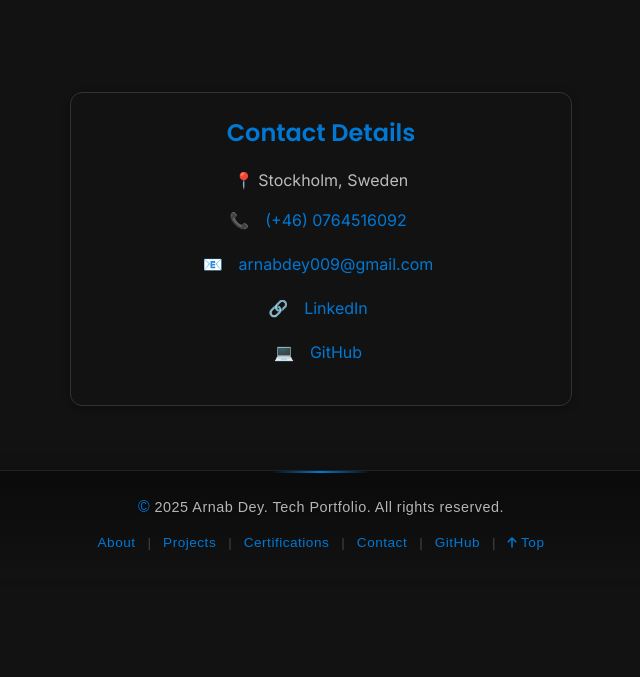
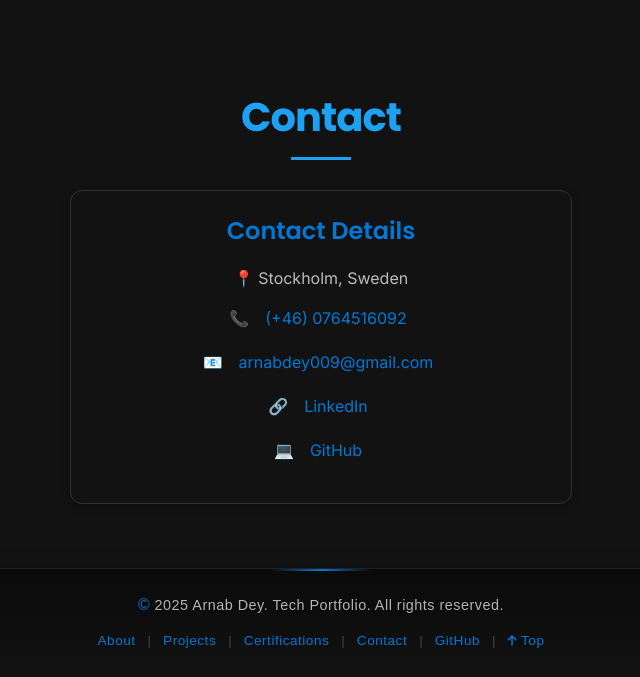
Before and after one commit to arnabdey73/arnabdey73.github.io, a Jekyll site: the page built from content/contact.md, in a window 1280 px wide. Shown: the part 696-1373 px from the top of the page, without its empty margins (319-959 px from the left). Built offline with Jekyll 4.4.1, drawn with Linux system fonts in a browser that asks for light colours; nearby versions of some CDN libraries; before the commit the page ends 1275 px from its top, so only the background shows below that.

Commit message:
feat: add single layout and update about page title for consistency

```diff
--- a/_layouts/default.html
+++ b/_layouts/default.html
@@ -28,11 +28,12 @@ layout: default
   <header>
     <nav>
         {% include header.html %} <!-- Navigation bar -->
-    </nav>
-  </header>  <main class="content">    <div class="content-wrapper">
-      {% if page.title and page.layout == 'single' and page.permalink != '/about/' %}
-      <h1 class="page-title">{{ page.title }}</h1>
-      {% endif %}
+    </nav>  </header>  <main class="content">    <div class="content-wrapper">
+      {% unless page.url contains '/about/' %}
+        {% if page.title and page.layout != 'home' %}
+          <h1 class="page-title">{{ page.title }}</h1>
+        {% endif %}
+      {% endunless %}
       {{ content }} <!-- Main content area -->
     </div>
   </main>
--- /dev/null
+++ b/_layouts/single.html
@@ -0,0 +1,5 @@
+---
+layout: default
+---
+
+{{ content }}
```
Also changed, not shown: content/about.md (+1 -0 lines).
